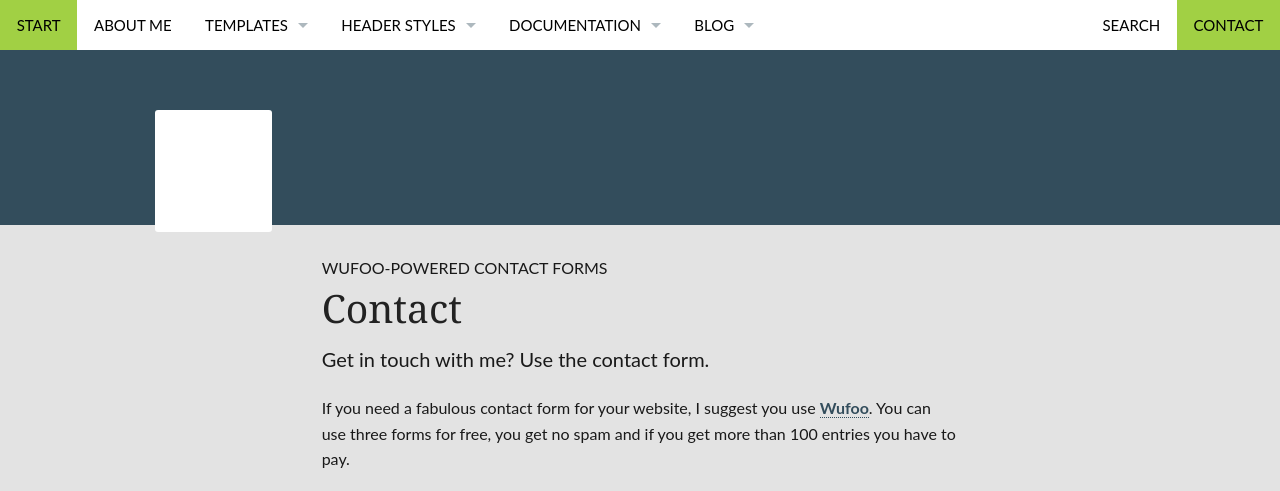
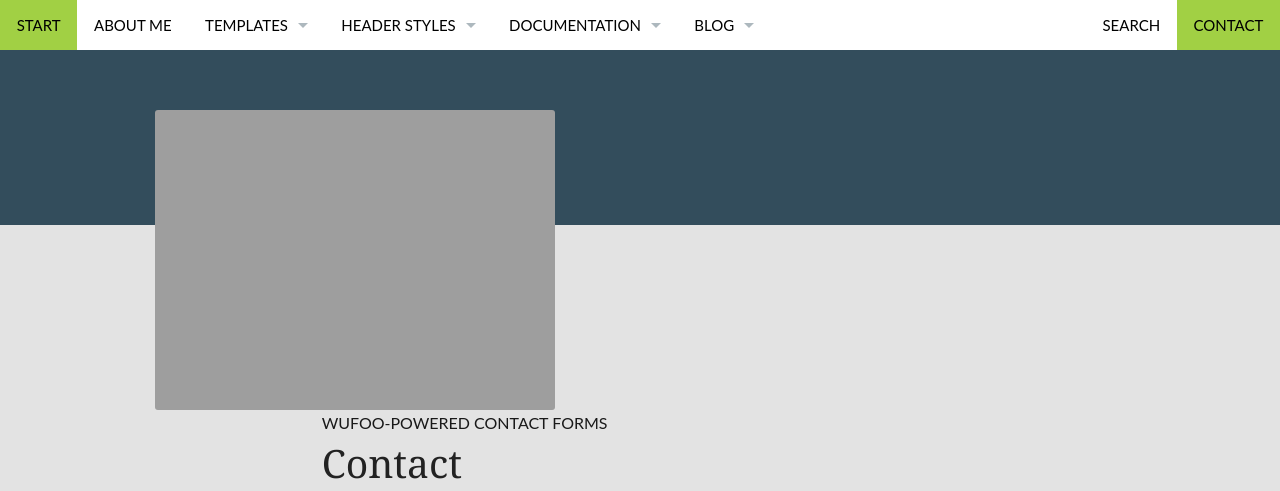
Before and after one commit to Ctross/Ctross.github.io, a Jekyll site: the page built from pages/contact.md, in a window 1280 px wide. Shown: the top 491 px of the page. Built offline with Jekyll 4.4.1, drawn with Linux system fonts in a browser that asks for light colours.

Commit message:
Update _config.yml

```diff
--- a/_config.yml
+++ b/_config.yml
@@ -43,7 +43,7 @@ image_folder: "assets/images2"
 default_feature_image: "assets/images2/default-header.jpg"
 
 # Logo size is 600x80 pixels
-logo: "logo.png"
+logo:
 
 
 # Paginates all X entries
```
